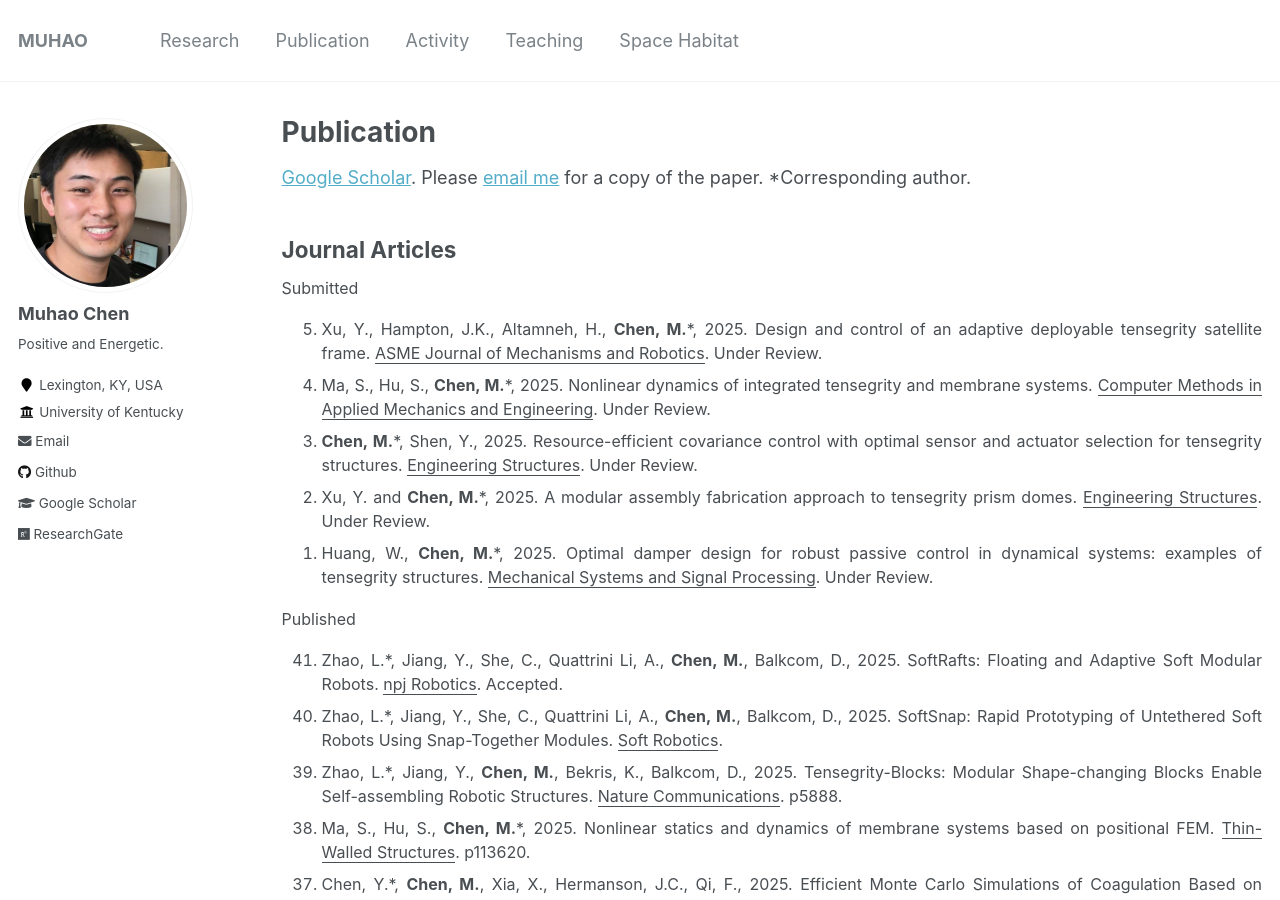
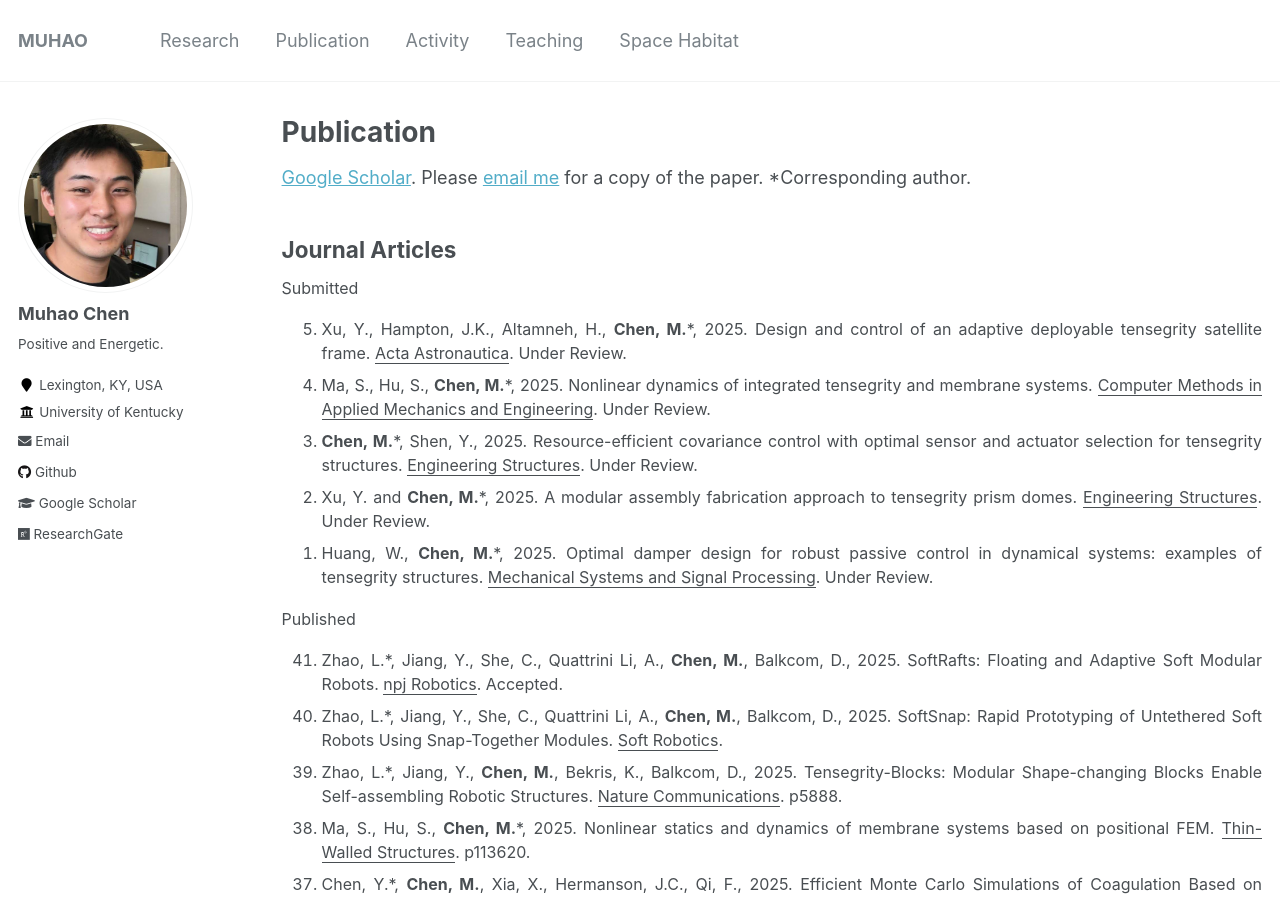
Before and after one commit to Muhao-Chen/muhao-chen.github.io, a Jekyll site: the page built from _pages/publication.md, in a window 1280 px wide and 900 px high. Built offline with Jekyll 4.4.1, drawn with Linux system fonts in a browser that asks for light colours.

Commit message:
Update publication.md

```diff
--- a/_pages/publication.md
+++ b/_pages/publication.md
@@ -16,7 +16,7 @@ toc: true
 <font size=3>
 Submitted
 <ol reversed>
-<li>Xu, Y., Hampton, J.K., Altamneh, H., <strong>Chen, M.</strong>*, 2025. Design and control of an adaptive deployable tensegrity satellite frame. <u>ASME Journal of Mechanisms and Robotics</u>. Under Review.</li>
+<li>Xu, Y., Hampton, J.K., Altamneh, H., <strong>Chen, M.</strong>*, 2025. Design and control of an adaptive deployable tensegrity satellite frame. <u>Acta Astronautica</u>. Under Review.</li>
 <li> Ma, S., Hu, S., <strong>Chen, M.</strong>*, 2025. Nonlinear dynamics of integrated tensegrity and membrane systems. <u>Computer Methods in Applied Mechanics and Engineering</u>. Under Review.</li>
 <li> <strong>Chen, M.</strong>*, Shen, Y., 2025. Resource-efficient covariance control with optimal sensor and actuator selection for tensegrity structures. <u>Engineering Structures</u>. Under Review. </li>
 <li>Xu, Y. and <strong>Chen, M.</strong>*, 2025. A modular assembly fabrication approach to tensegrity prism domes. <u>Engineering Structures</u>. Under Review. </li>
```
